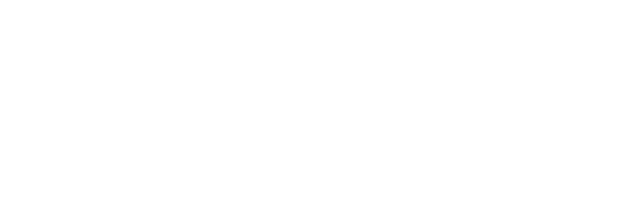
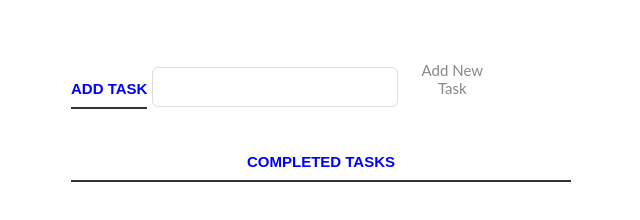
Before and after one commit to sundeepky786/sundeepky, a plain HTML site: page Index.html in a window 1280 px wide. Shown: the whole page, without its empty margins (319-959 px from the left). Drawn offline with Linux system fonts and the light colour scheme.

Commit message:
Add Div class
Add classes to add new Task, list of completed Tasks.

```diff
--- a/Index.html
+++ b/Index.html
@@ -7,6 +7,18 @@
 </head>
 
 <body>
+    <div class="container">
+        <p>
+            <label for="new-task" class="middle">Add Task</label>
+            <input id="new-task" type="text">
+            <button>Add New Task</button>
+        </p>
+
+        <h3 class="middle">Completed Tasks</h3>
+
+        <ul id="completed-tasks"></ul>
+
+    </div>
 
     <script type="text/javascript" src="mylist.js"></script>
 
```
